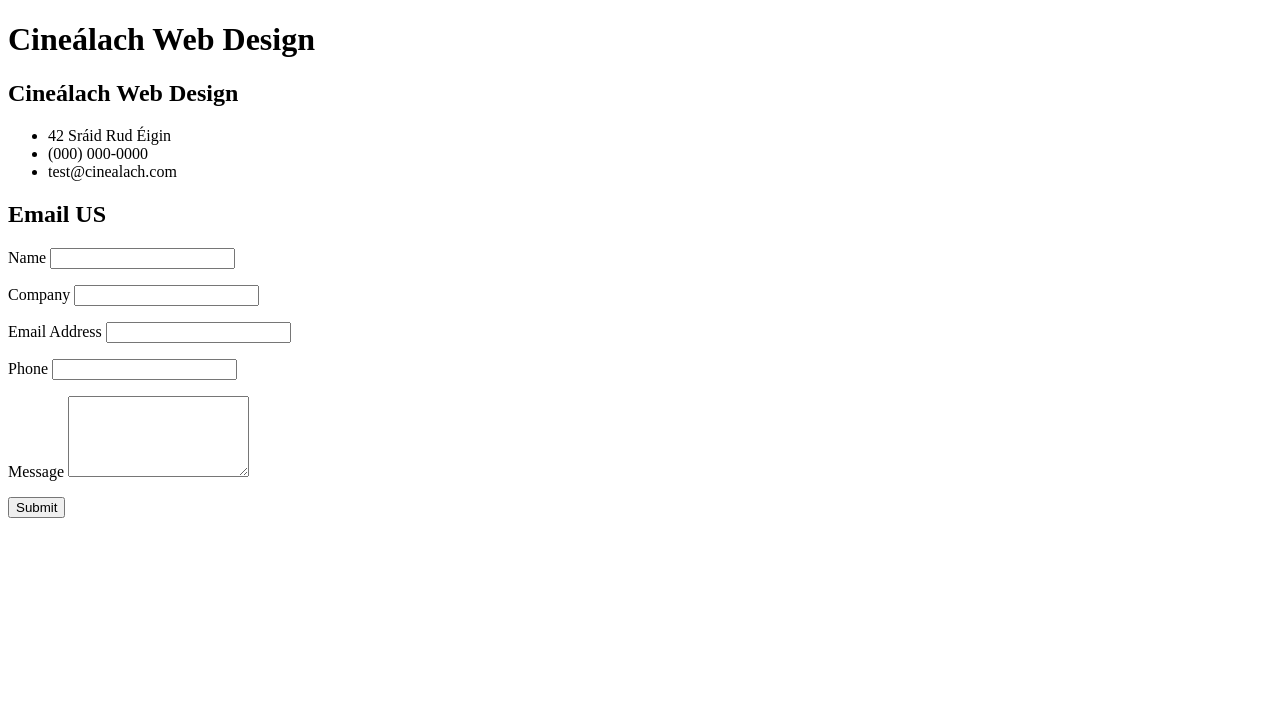
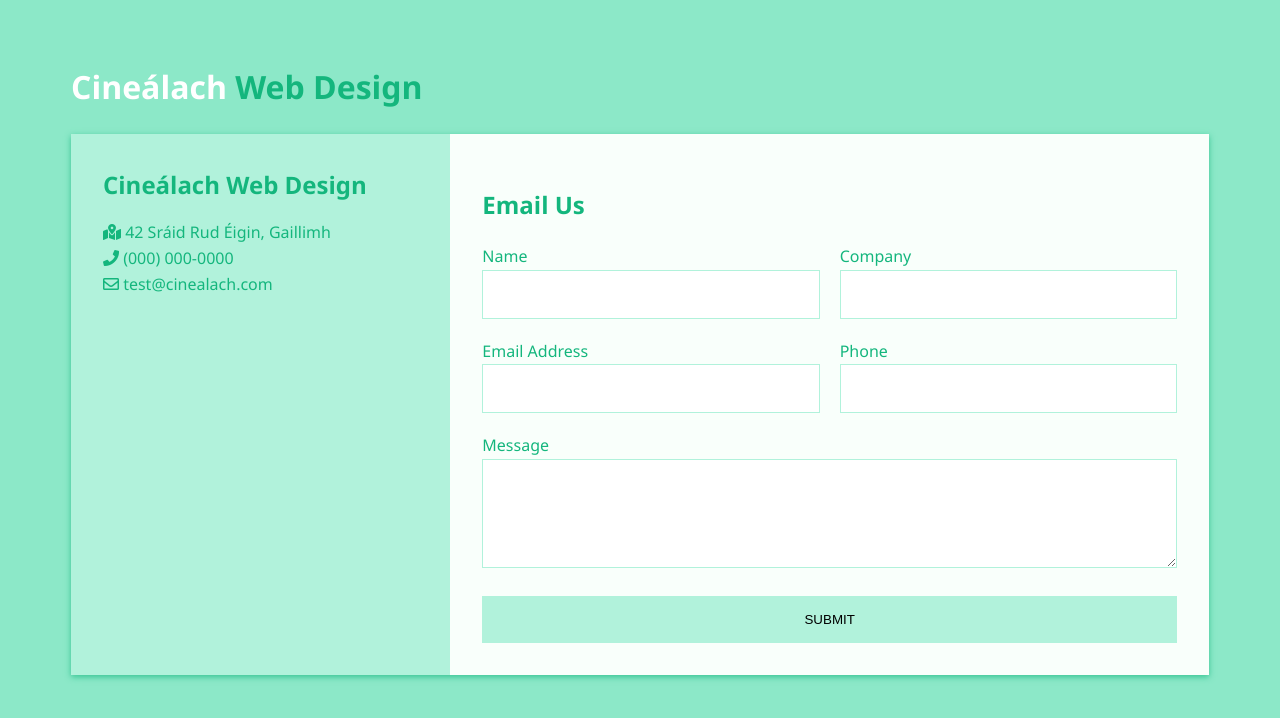
Before and after one commit to GK-Hynes/css-grid-contact-form, a plain HTML site: page index.html in a window 1280 px wide. Drawn offline with nearby package versions, Linux system fonts and the light colour scheme.

Commit message:
Style form

```diff
--- a/index.html
+++ b/index.html
@@ -5,24 +5,27 @@
   <meta charset="UTF-8">
   <meta name="viewport" content="width=device-width, initial-scale=1.0">
   <meta http-equiv="X-UA-Compatible" content="ie=edge">
+  <link rel="stylesheet" href="https://use.fontawesome.com/releases/v5.6.1/css/all.css" integrity="sha384-gfdkjb5BdAXd+lj+gudLWI+BXq4IuLW5IT+brZEZsLFm++aCMlF1V92rMkPaX4PP"
+    crossorigin="anonymous">
+  <link rel="stylesheet" href="https://cdnjs.cloudflare.com/ajax/libs/animate.css/3.7.0/animate.css" />
   <link rel="stylesheet" href="style.css">
   <title>Cineálach Web Design</title>
 </head>
 
 <body>
   <div class="container">
-    <h1 class="brand">Cineálach Web Design</h1>
-    <div class="wrapper">
+    <h1 class="brand"><span>Cineálach</span> Web Design</h1>
+    <div class="wrapper animated fadeInLeft">
       <div class="company-info">
         <h2>Cineálach Web Design</h2>
         <ul>
-          <li>42 Sráid Rud Éigin</li>
-          <li>(000) 000-0000</li>
-          <li>test@cinealach.com</li>
+          <li><i class="fas fa-map-marked-alt"></i> 42 Sráid Rud Éigin, Gaillimh</li>
+          <li><i class="fas fa-phone"></i> (000) 000-0000</li>
+          <li><i class="far fa-envelope"></i> test@cinealach.com</li>
         </ul>
       </div>
       <div class="contact">
-        <h2>Email US</h2>
+        <h2>Email Us</h2>
         <form>
           <p>
             <label>Name</label>
@@ -40,11 +43,11 @@
             <label>Phone</label>
             <input type="text" name="phone">
           </p>
-          <p>
+          <p class="full">
             <label>Message</label>
             <textarea name="message" rows="5"></textarea>
           </p>
-          <p>
+          <p class="full">
             <button>Submit</button>
           </p>
         </form>
--- a/style.css
+++ b/style.css
@@ -0,0 +1,113 @@
+* {
+  box-sizing: border-box;
+}
+
+body {
+  background: #8ce8c8;
+  color: #14b67d;
+  line-height: 1.6;
+  font-family: "Segoe UI", Tahoma, Geneva, Verdana, sans-serif;
+  padding: 1rem;
+}
+
+.container {
+  max-width: 1170px;
+  margin-left: auto;
+  margin-right: auto;
+  padding: 1rem;
+}
+
+ul {
+  list-style: none;
+  padding: 0;
+}
+
+.brand {
+  text-align: center;
+}
+
+.brand span {
+  color: #fff;
+}
+
+.wrapper {
+  box-shadow: 0 2px 6px rgba(20, 182, 125, 0.7);
+}
+
+.wrapper > * {
+  padding: 1rem;
+}
+
+.company-info {
+  background: #b1f2db;
+}
+
+.company-info h2,
+.company-info ul {
+  text-align: center;
+  margin: 0 0 1rem 0;
+}
+
+.contact {
+  background: #f9fffb;
+}
+
+/* Form styles */
+.contact form {
+  display: grid;
+  grid-template-columns: 1fr 1fr;
+  grid-gap: 20px;
+}
+
+.contact form label {
+  display: block;
+}
+
+.contact form p {
+  margin: 0;
+}
+
+.contact form .full {
+  grid-column: 1 / 3;
+}
+
+.contact form button,
+.contact form input,
+.contact form textarea {
+  width: 100%;
+  padding: 1rem;
+  border: 1px solid #b1f2db;
+}
+
+.contact form button {
+  background: #b1f2db;
+  border: none;
+  text-transform: uppercase;
+}
+
+.contact form button:hover,
+.contact form button:focus {
+  background: #14b67d;
+  color: #fff;
+  outline: 0;
+  transition: background-color 2s ease-out;
+}
+
+/* Large screens */
+
+@media (min-width: 700px) {
+  .wrapper {
+    display: grid;
+    grid-template-columns: 1fr 2fr;
+  }
+
+  .wrapper > * {
+    padding: 2rem;
+  }
+
+  .company-info h2,
+  .company-info ul,
+  .brand {
+    text-align: left;
+  }
+}
```
